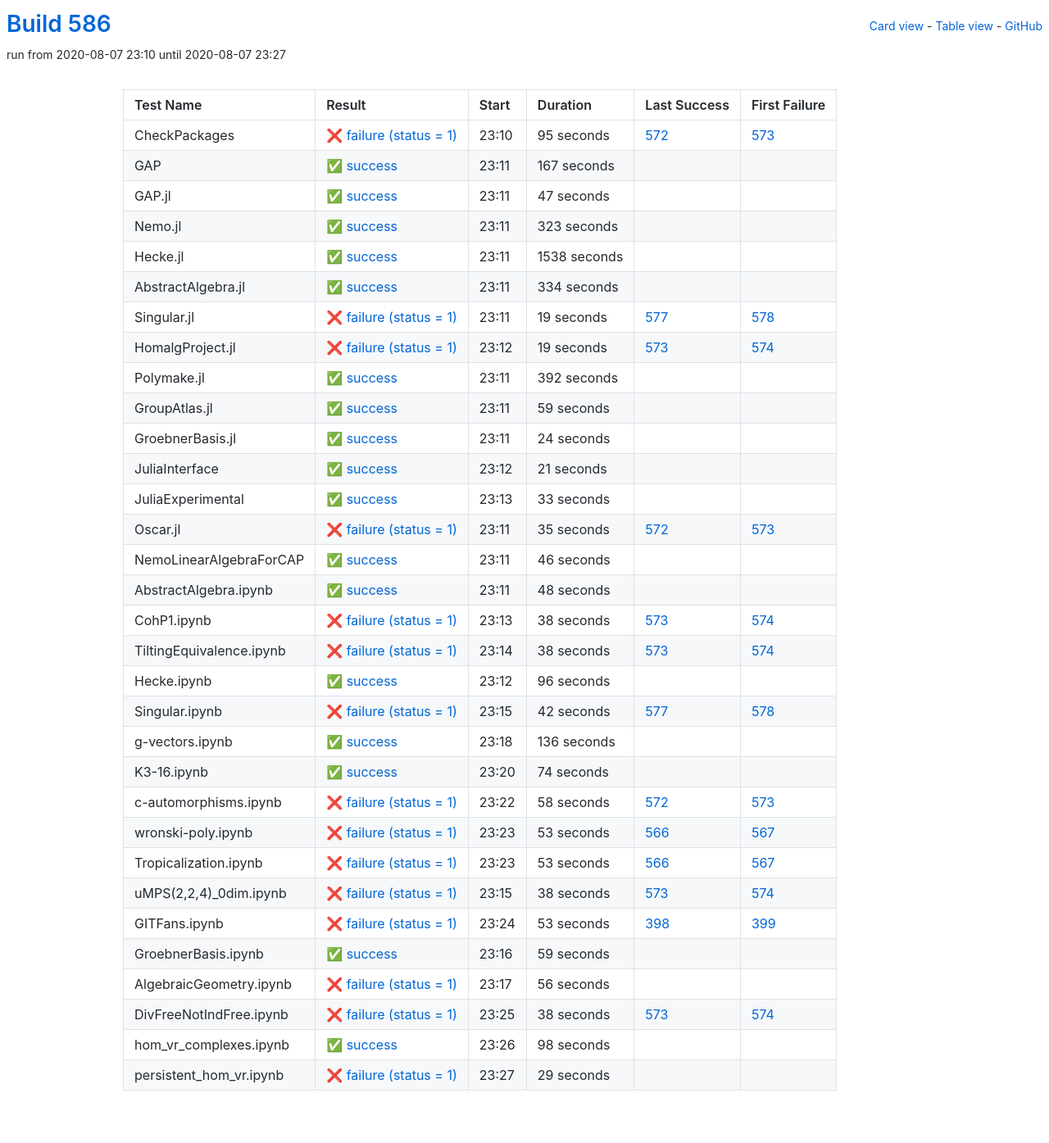
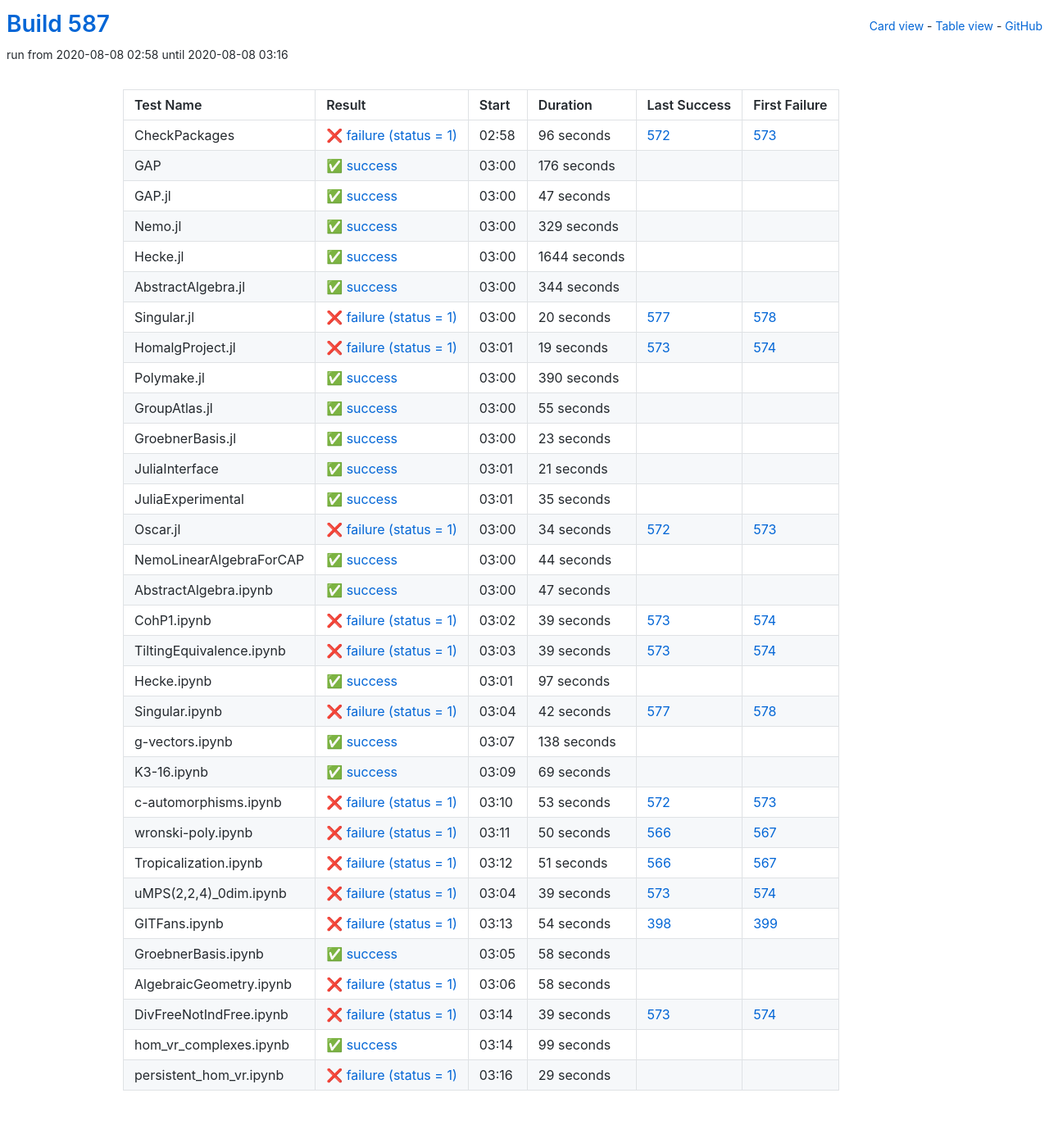
Before and after one commit to oscar-system/oscar-ci-status-stable, a Jekyll site: the page built from table.html, in a window 1280 px wide. Shown: the whole page at 82% size. Built offline with Jekyll 4.4.1, drawn with Linux system fonts in a browser that asks for light colours.

Commit message:
Build #587

```diff
--- a/_data/ci.yml
+++ b/_data/ci.yml
@@ -1,6 +1,6 @@
 ---
-build: 586
-build_url: https://oscarci.mathematik.uni-kl.de/job/oscar-stable/586/
+build: 587
+build_url: https://oscarci.mathematik.uni-kl.de/job/oscar-stable/587/
 job: oscar-stable
 organization: oscar-system
 repo: oscar-ci-status-stable
@@ -8,32 +8,32 @@ repourl: https://github.com/oscar-system/oscar-ci-status-stable
 tests:
 - name: CheckPackages
   id: checkpackages
-  log: https://oscarci.mathematik.uni-kl.de/job/oscar-stable/586/artifact/logs/build-586/CheckPackages.log
-  start: 2020-08-07 23:10
+  log: https://oscarci.mathematik.uni-kl.de/job/oscar-stable/587/artifact/logs/build-587/CheckPackages.log
+  start: 2020-08-08 02:58
   success: false
   exitcode: 1
   status: failure
-  duration: 95
+  duration: 96
   last_success: 572
   last_success_url: https://oscarci.mathematik.uni-kl.de/job/oscar-stable/572/
   first_failure: 573
   first_failure_url: https://oscarci.mathematik.uni-kl.de/job/oscar-stable/573/
 - name: GAP
   id: gap
-  log: https://oscarci.mathematik.uni-kl.de/job/oscar-stable/586/artifact/logs/build-586/GAP.log
-  start: 2020-08-07 23:11
+  log: https://oscarci.mathematik.uni-kl.de/job/oscar-stable/587/artifact/logs/build-587/GAP.log
+  start: 2020-08-08 03:00
   success: true
   exitcode: 0
   status: success
-  duration: 167
+  duration: 176
   last_success: false
   last_success_url:
   first_failure: false
   first_failure_url:
 - name: GAP.jl
   id: gap-jl
-  log: https://oscarci.mathematik.uni-kl.de/job/oscar-stable/586/artifact/logs/build-586/GAP.jl.log
-  start: 2020-08-07 23:11
+  log: https://oscarci.mathematik.uni-kl.de/job/oscar-stable/587/artifact/logs/build-587/GAP.jl.log
+  start: 2020-08-08 03:00
   success: true
   exitcode: 0
   status: success
@@ -44,56 +44,56 @@ tests:
   first_failure_url:
 - name: Nemo.jl
   id: nemo-jl
-  log: https://oscarci.mathematik.uni-kl.de/job/oscar-stable/586/artifact/logs/build-586/Nemo.jl.log
-  start: 2020-08-07 23:11
+  log: https://oscarci.mathematik.uni-kl.de/job/oscar-stable/587/artifact/logs/build-587/Nemo.jl.log
+  start: 2020-08-08 03:00
   success: true
   exitcode: 0
   status: success
-  duration: 323
+  duration: 329
   last_success: false
   last_success_url:
   first_failure: false
   first_failure_url:
 - name: Hecke.jl
   id: hecke-jl
-  log: https://oscarci.mathematik.uni-kl.de/job/oscar-stable/586/artifact/logs/build-586/Hecke.jl.log
-  start: 2020-08-07 23:11
+  log: https://oscarci.mathematik.uni-kl.de/job/oscar-stable/587/artifact/logs/build-587/Hecke.jl.log
+  start: 2020-08-08 03:00
   success: true
   exitcode: 0
   status: success
-  duration: 1538
+  duration: 1644
   last_success: false
   last_success_url:
   first_failure: false
   first_failure_url:
 - name: AbstractAlgebra.jl
   id: abstractalgebra-jl
-  log: https://oscarci.mathematik.uni-kl.de/job/oscar-stable/586/artifact/logs/build-586/AbstractAlgebra.jl.log
-  start: 2020-08-07 23:11
+  log: https://oscarci.mathematik.uni-kl.de/job/oscar-stable/587/artifact/logs/build-587/AbstractAlgebra.jl.log
+  start: 2020-08-08 03:00
   success: true
   exitcode: 0
   status: success
-  duration: 334
+  duration: 344
   last_success: false
   last_success_url:
   first_failure: false
   first_failure_url:
 - name: Singular.jl
   id: singular-jl
-  log: https://oscarci.mathematik.uni-kl.de/job/oscar-stable/586/artifact/logs/build-586/Singular.jl.log
-  start: 2020-08-07 23:11
+  log: https://oscarci.mathematik.uni-kl.de/job/oscar-stable/587/artifact/logs/build-587/Singular.jl.log
+  start: 2020-08-08 03:00
   success: false
   exitcode: 1
   status: failure
-  duration: 19
+  duration: 20
   last_success: 577
   last_success_url: https://oscarci.mathematik.uni-kl.de/job/oscar-stable/577/
   first_failure: 578
   first_failure_url: https://oscarci.mathematik.uni-kl.de/job/oscar-stable/578/
 - name: HomalgProject.jl
   id: homalgproject-jl
-  log: https://oscarci.mathematik.uni-kl.de/job/oscar-stable/586/artifact/logs/build-586/HomalgProject.jl.log
-  start: 2020-08-07 23:12
+  log: https://oscarci.mathematik.uni-kl.de/job/oscar-stable/587/artifact/logs/build-587/HomalgProject.jl.log
+  start: 2020-08-08 03:01
   success: false
   exitcode: 1
   status: failure
@@ -104,44 +104,44 @@ tests:
   first_failure_url: https://oscarci.mathematik.uni-kl.de/job/oscar-stable/574/
 - name: Polymake.jl
   id: polymake-jl
-  log: https://oscarci.mathematik.uni-kl.de/job/oscar-stable/586/artifact/logs/build-586/Polymake.jl.log
-  start: 2020-08-07 23:11
+  log: https://oscarci.mathematik.uni-kl.de/job/oscar-stable/587/artifact/logs/build-587/Polymake.jl.log
+  start: 2020-08-08 03:00
   success: true
   exitcode: 0
   status: success
-  duration: 392
+  duration: 390
   last_success: false
   last_success_url:
   first_failure: false
   first_failure_url:
 - name: GroupAtlas.jl
   id: groupatlas-jl
-  log: https://oscarci.mathematik.uni-kl.de/job/oscar-stable/586/artifact/logs/build-586/GroupAtlas.jl.log
-  start: 2020-08-07 23:11
+  log: https://oscarci.mathematik.uni-kl.de/job/oscar-stable/587/artifact/logs/build-587/GroupAtlas.jl.log
+  start: 2020-08-08 03:00
   success: true
   exitcode: 0
   status: success
-  duration: 59
+  duration: 55
   last_success: false
   last_success_url:
   first_failure: false
   first_failure_url:
 - name: GroebnerBasis.jl
   id: groebnerbasis-jl
-  log: https://oscarci.mathematik.uni-kl.de/job/oscar-stable/586/artifact/logs/build-586/GroebnerBasis.jl.log
-  start: 2020-08-07 23:11
+  log: https://oscarci.mathematik.uni-kl.de/job/oscar-stable/587/artifact/logs/build-587/GroebnerBasis.jl.log
+  start: 2020-08-08 03:00
   success: true
   exitcode: 0
   status: success
-  duration: 24
+  duration: 23
   last_success: false
   last_success_url:
   first_failure: false
   first_failure_url:
 - name: JuliaInterface
   id: juliainterface
-  log: https://oscarci.mathematik.uni-kl.de/job/oscar-stable/586/artifact/logs/build-586/JuliaInterface.log
-  start: 2020-08-07 23:12
+  log: https://oscarci.mathematik.uni-kl.de/job/oscar-stable/587/artifact/logs/build-587/JuliaInterface.log
+  start: 2020-08-08 03:01
   success: true
   exitcode: 0
   status: success
@@ -152,92 +152,92 @@ tests:
   first_failure_url:
 - name: JuliaExperimental
   id: juliaexperimental
-  log: https://oscarci.mathematik.uni-kl.de/job/oscar-stable/586/artifact/logs/build-586/JuliaExperimental.log
-  start: 2020-08-07 23:13
+  log: https://oscarci.mathematik.uni-kl.de/job/oscar-stable/587/artifact/logs/build-587/JuliaExperimental.log
+  start: 2020-08-08 03:01
   success: true
   exitcode: 0
   status: success
-  duration: 33
+  duration: 35
   last_success: false
   last_success_url:
   first_failure: false
   first_failure_url:
 - name: Oscar.jl
   id: oscar-jl
-  log: https://oscarci.mathematik.uni-kl.de/job/oscar-stable/586/artifact/logs/build-586/Oscar.jl.log
-  start: 2020-08-07 23:11
+  log: https://oscarci.mathematik.uni-kl.de/job/oscar-stable/587/artifact/logs/build-587/Oscar.jl.log
+  start: 2020-08-08 03:00
   success: false
   exitcode: 1
   status: failure
-  duration: 35
+  duration: 34
   last_success: 572
   last_success_url: https://oscarci.mathematik.uni-kl.de/job/oscar-stable/572/
   first_failure: 573
   first_failure_url: https://oscarci.mathematik.uni-kl.de/job/oscar-stable/573/
 - name: NemoLinearAlgebraForCAP
   id: nemolinearalgebraforcap
-  log: https://oscarci.mathematik.uni-kl.de/job/oscar-stable/586/artifact/logs/build-586/NemoLinearAlgebraForCAP.log
-  start: 2020-08-07 23:11
+  log: https://oscarci.mathematik.uni-kl.de/job/oscar-stable/587/artifact/logs/build-587/NemoLinearAlgebraForCAP.log
+  start: 2020-08-08 03:00
   success: true
   exitcode: 0
   status: success
-  duration: 46
+  duration: 44
   last_success: false
   last_success_url:
   first_failure: false
   first_failure_url:
 - name: AbstractAlgebra.ipynb
   id: abstractalgebra-ipynb
-  log: https://oscarci.mathematik.uni-kl.de/job/oscar-stable/586/artifact/logs/build-586/AbstractAlgebra.ipynb.log
-  start: 2020-08-07 23:11
+  log: https://oscarci.mathematik.uni-kl.de/job/oscar-stable/587/artifact/logs/build-587/AbstractAlgebra.ipynb.log
+  start: 2020-08-08 03:00
   success: true
   exitcode: 0
   status: success
-  duration: 48
+  duration: 47
   last_success: false
   last_success_url:
   first_failure: false
   first_failure_url:
 - name: CohP1.ipynb
   id: cohp1-ipynb
-  log: https://oscarci.mathematik.uni-kl.de/job/oscar-stable/586/artifact/logs/build-586/CohP1.ipynb.log
-  start: 2020-08-07 23:13
+  log: https://oscarci.mathematik.uni-kl.de/job/oscar-stable/587/artifact/logs/build-587/CohP1.ipynb.log
+  start: 2020-08-08 03:02
   success: false
   exitcode: 1
   status: failure
-  duration: 38
+  duration: 39
   last_success: 573
   last_success_url: https://oscarci.mathematik.uni-kl.de/job/oscar-stable/573/
   first_failure: 574
   first_failure_url: https://oscarci.mathematik.uni-kl.de/job/oscar-stable/574/
 - name: TiltingEquivalence.ipynb
   id: tiltingequivalence-ipynb
-  log: https://oscarci.mathematik.uni-kl.de/job/oscar-stable/586/artifact/logs/build-586/TiltingEquivalence.ipynb.log
-  start: 2020-08-07 23:14
+  log: https://oscarci.mathematik.uni-kl.de/job/oscar-stable/587/artifact/logs/build-587/TiltingEquivalence.ipynb.log
+  start: 2020-08-08 03:03
   success: false
   exitcode: 1
   status: failure
-  duration: 38
+  duration: 39
   last_success: 573
   last_success_url: https://oscarci.mathematik.uni-kl.de/job/oscar-stable/573/
   first_failure: 574
   first_failure_url: https://oscarci.mathematik.uni-kl.de/job/oscar-stable/574/
 - name: Hecke.ipynb
   id: hecke-ipynb
-  log: https://oscarci.mathematik.uni-kl.de/job/oscar-stable/586/artifact/logs/build-586/Hecke.ipynb.log
-  start: 2020-08-07 23:12
+  log: https://oscarci.mathematik.uni-kl.de/job/oscar-stable/587/artifact/logs/build-587/Hecke.ipynb.log
+  start: 2020-08-08 03:01
   success: true
   exitcode: 0
   status: success
-  duration: 96
+  duration: 97
   last_success: false
   last_success_url:
   first_failure: false
   first_failure_url:
 - name: Singular.ipynb
   id: singular-ipynb
-  log: https://oscarci.mathematik.uni-kl.de/job/oscar-stable/586/artifact/logs/build-586/Singular.ipynb.log
-  start: 2020-08-07 23:15
+  log: https://oscarci.mathematik.uni-kl.de/job/oscar-stable/587/artifact/logs/build-587/Singular.ipynb.log
+  start: 2020-08-08 03:04
   success: false
   exitcode: 1
   status: failure
@@ -248,140 +248,140 @@ tests:
   first_failure_url: https://oscarci.mathematik.uni-kl.de/job/oscar-stable/578/
 - name: g-vectors.ipynb
   id: g-vectors-ipynb
-  log: https://oscarci.mathematik.uni-kl.de/job/oscar-stable/586/artifact/logs/build-586/g-vectors.ipynb.log
-  start: 2020-08-07 23:18
+  log: https://oscarci.mathematik.uni-kl.de/job/oscar-stable/587/artifact/logs/build-587/g-vectors.ipynb.log
+  start: 2020-08-08 03:07
   success: true
   exitcode: 0
   status: success
-  duration: 136
+  duration: 138
   last_success: false
   last_success_url:
   first_failure: false
   first_failure_url:
 - name: K3-16.ipynb
   id: k3-16-ipynb
-  log: https://oscarci.mathematik.uni-kl.de/job/oscar-stable/586/artifact/logs/build-586/K3-16.ipynb.log
-  start: 2020-08-07 23:20
+  log: https://oscarci.mathematik.uni-kl.de/job/oscar-stable/587/artifact/logs/build-587/K3-16.ipynb.log
+  start: 2020-08-08 03:09
   success: true
   exitcode: 0
   status: success
-  duration: 74
+  duration: 69
   last_success: false
   last_success_url:
   first_failure: false
   first_failure_url:
 - name: c-automorphisms.ipynb
   id: c-automorphisms-ipynb
-  log: https://oscarci.mathematik.uni-kl.de/job/oscar-stable/586/artifact/logs/build-586/c-automorphisms.ipynb.log
-  start: 2020-08-07 23:22
+  log: https://oscarci.mathematik.uni-kl.de/job/oscar-stable/587/artifact/logs/build-587/c-automorphisms.ipynb.log
+  start: 2020-08-08 03:10
   success: false
   exitcode: 1
   status: failure
-  duration: 58
+  duration: 53
   last_success: 572
   last_success_url: https://oscarci.mathematik.uni-kl.de/job/oscar-stable/572/
   first_failure: 573
   first_failure_url: https://oscarci.mathematik.uni-kl.de/job/oscar-stable/573/
 - name: wronski-poly.ipynb
   id: wronski-poly-ipynb
-  log: https://oscarci.mathematik.uni-kl.de/job/oscar-stable/586/artifact/logs/build-586/wronski-poly.ipynb.log
-  start: 2020-08-07 23:23
+  log: https://oscarci.mathematik.uni-kl.de/job/oscar-stable/587/artifact/logs/build-587/wronski-poly.ipynb.log
+  start: 2020-08-08 03:11
   success: false
   exitcode: 1
   status: failure
-  duration: 53
+  duration: 50
   last_success: 566
   last_success_url: https://oscarci.mathematik.uni-kl.de/job/oscar-stable/566/
   first_failure: 567
   first_failure_url: https://oscarci.mathematik.uni-kl.de/job/oscar-stable/567/
 - name: Tropicalization.ipynb
   id: tropicalization-ipynb
-  log: https://oscarci.mathematik.uni-kl.de/job/oscar-stable/586/artifact/logs/build-586/Tropicalization.ipynb.log
-  start: 2020-08-07 23:23
+  log: https://oscarci.mathematik.uni-kl.de/job/oscar-stable/587/artifact/logs/build-587/Tropicalization.ipynb.log
+  start: 2020-08-08 03:12
   success: false
   exitcode: 1
   status: failure
-  duration: 53
+  duration: 51
   last_success: 566
   last_success_url: https://oscarci.mathematik.uni-kl.de/job/oscar-stable/566/
   first_failure: 567
   first_failure_url: https://oscarci.mathematik.uni-kl.de/job/oscar-stable/567/
 - name: uMPS(2,2,4)_0dim.ipynb
   id: umps-2-2-4-0dim-ipynb
-  log: https://oscarci.mathematik.uni-kl.de/job/oscar-stable/586/artifact/logs/build-586/uMPS-2-2-4-_0dim.ipynb.log
-  start: 2020-08-07 23:15
+  log: https://oscarci.mathematik.uni-kl.de/job/oscar-stable/587/artifact/logs/build-587/uMPS-2-2-4-_0dim.ipynb.log
+  start: 2020-08-08 03:04
   success: false
   exitcode: 1
   status: failure
-  duration: 38
+  duration: 39
   last_success: 573
   last_success_url: https://oscarci.mathematik.uni-kl.de/job/oscar-stable/573/
   first_failure: 574
   first_failure_url: https://oscarci.mathematik.uni-kl.de/job/oscar-stable/574/
 - name: GITFans.ipynb
   id: gitfans-ipynb
-  log: https://oscarci.mathematik.uni-kl.de/job/oscar-stable/586/artifact/logs/build-586/GITFans.ipynb.log
-  start: 2020-08-07 23:24
+  log: https://oscarci.mathematik.uni-kl.de/job/oscar-stable/587/artifact/logs/build-587/GITFans.ipynb.log
+  start: 2020-08-08 03:13
   success: false
   exitcode: 1
   status: failure
-  duration: 53
+  duration: 54
   last_success: 398
   last_success_url: https://oscarci.mathematik.uni-kl.de/job/oscar-stable/398/
   first_failure: 399
   first_failure_url: https://oscarci.mathematik.uni-kl.de/job/oscar-stable/399/
 - name: GroebnerBasis.ipynb
   id: groebnerbasis-ipynb
-  log: https://oscarci.mathematik.uni-kl.de/job/oscar-stable/586/artifact/logs/build-586/GroebnerBasis.ipynb.log
-  start: 2020-08-07 23:16
+  log: https://oscarci.mathematik.uni-kl.de/job/oscar-stable/587/artifact/logs/build-587/GroebnerBasis.ipynb.log
+  start: 2020-08-08 03:05
   success: true
   exitcode: 0
   status: success
-  duration: 59
+  duration: 58
   last_success: false
   last_success_url:
   first_failure: false
   first_failure_url:
 - name: AlgebraicGeometry.ipynb
   id: algebraicgeometry-ipynb
-  log: https://oscarci.mathematik.uni-kl.de/job/oscar-stable/586/artifact/logs/build-586/AlgebraicGeometry.ipynb.log
-  start: 2020-08-07 23:17
+  log: https://oscarci.mathematik.uni-kl.de/job/oscar-stable/587/artifact/logs/build-587/AlgebraicGeometry.ipynb.log
+  start: 2020-08-08 03:06
   success: false
   exitcode: 1
   status: failure
-  duration: 56
+  duration: 58
   last_success: false
   last_success_url:
   first_failure: false
   first_failure_url:
 - name: DivFreeNotIndFree.ipynb
   id: divfreenotindfree-ipynb
-  log: https://oscarci.mathematik.uni-kl.de/job/oscar-stable/586/artifact/logs/build-586/DivFreeNotIndFree.ipynb.log
-  start: 2020-08-07 23:25
+  log: https://oscarci.mathematik.uni-kl.de/job/oscar-stable/587/artifact/logs/build-587/DivFreeNotIndFree.ipynb.log
+  start: 2020-08-08 03:14
   success: false
   exitcode: 1
   status: failure
-  duration: 38
+  duration: 39
   last_success: 573
   last_success_url: https://oscarci.mathematik.uni-kl.de/job/oscar-stable/573/
   first_failure: 574
   first_failure_url: https://oscarci.mathematik.uni-kl.de/job/oscar-stable/574/
 - name: hom_vr_complexes.ipynb
   id: hom-vr-complexes-ipynb
-  log: https://oscarci.mathematik.uni-kl.de/job/oscar-stable/586/artifact/logs/build-586/hom_vr_complexes.ipynb.log
-  start: 2020-08-07 23:26
+  log: https://oscarci.mathematik.uni-kl.de/job/oscar-stable/587/artifact/logs/build-587/hom_vr_complexes.ipynb.log
+  start: 2020-08-08 03:14
   success: true
   exitcode: 0
   status: success
-  duration: 98
+  duration: 99
   last_success: false
   last_success_url:
   first_failure: false
   first_failure_url:
 - name: persistent_hom_vr.ipynb
   id: persistent-hom-vr-ipynb
-  log: https://oscarci.mathematik.uni-kl.de/job/oscar-stable/586/artifact/logs/build-586/persistent_hom_vr.ipynb.log
-  start: 2020-08-07 23:27
+  log: https://oscarci.mathematik.uni-kl.de/job/oscar-stable/587/artifact/logs/build-587/persistent_hom_vr.ipynb.log
+  start: 2020-08-08 03:16
   success: false
   exitcode: 1
   status: failure
```
Also changed, not shown: README.md.
